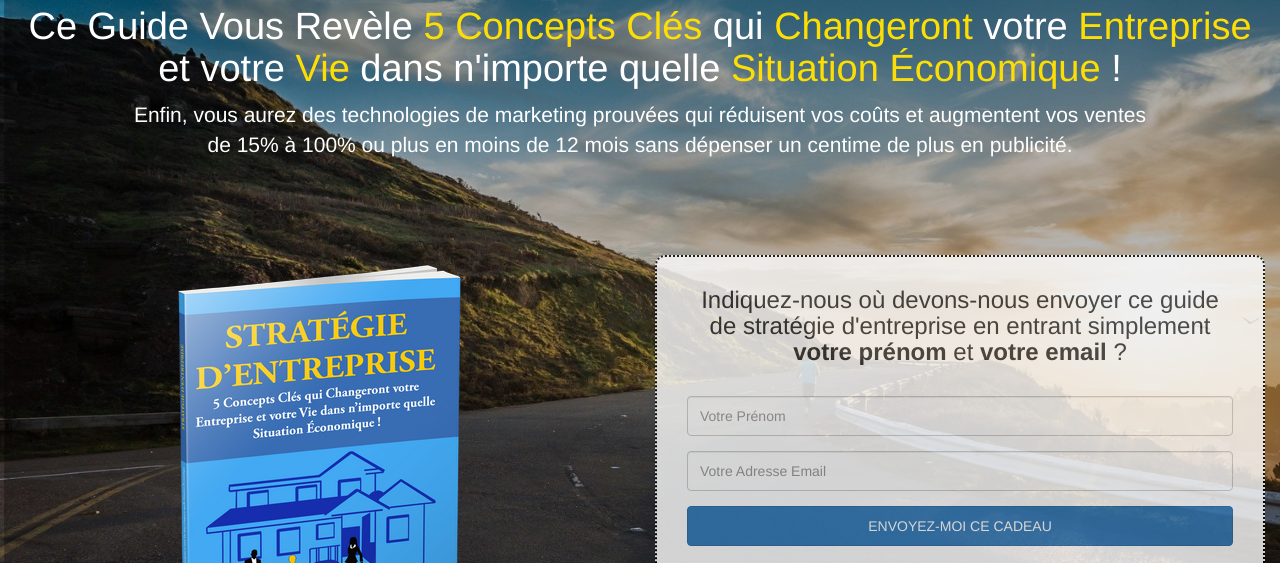
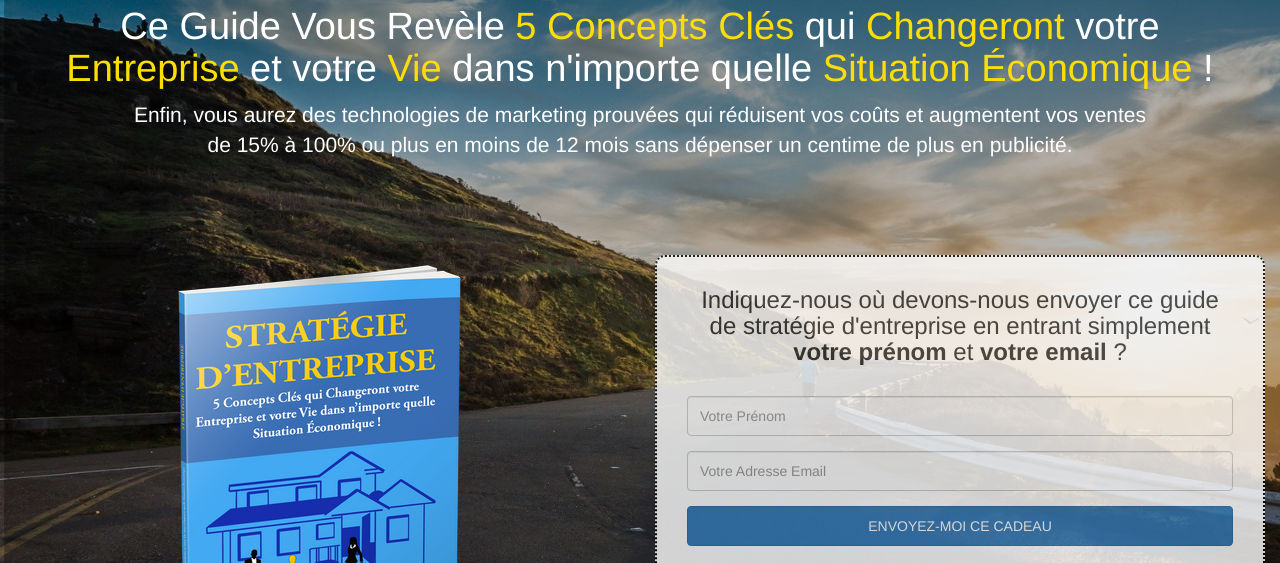
Before and after one commit to EchelonConsultingInternational/home, a plain HTML site: page index.html in a window 1280 px wide. Shown: the part 219-782 px from the top of the page. Drawn offline with nearby package versions, Linux system fonts and the light colour scheme.

Commit message:
Update index.html

```diff
--- a/index.html
+++ b/index.html
@@ -190,7 +190,7 @@ window.onload = function(){disableSelection(document.body);};
   <div class="col-md-12 text-center">
       <div style="padding: 80px 0 80px 0;">
       <p style="color: #ffffff;">Vous vendez des produits ou services ? Pour votre prochaine campagne marketing, <br />utilisez le <strong style="color: #FAB906;">Guide de STRAT&Eacute;GIE D'ENTREPRISE</strong>...</p>
-      <h1 style="color: #ffffff; font-size: 38px;">Ce Guide Vous Rev&egrave;le <span style="color: #FCDE05;">5 Concepts Cl&eacute;s</span> qui <span style="color: #FCDE05;">Changeront</span> votre <span style="color: #FCDE05;">Entreprise</span> et votre <span style="color: #FCDE05;">Vie</span> dans n'importe quelle <span style="color: #FCDE05;">Situation &Eacute;conomique</span> !</h1>
+      <h1 style="color: #ffffff; font-size: 38px;">Ce Guide Vous Rev&egrave;le <span style="color: #FCDE05;">5 Concepts Cl&eacute;s</span> qui <span style="color: #FCDE05;">Changeront</span> votre <br /><span style="color: #FCDE05;">Entreprise</span> et votre <span style="color: #FCDE05;">Vie</span> dans n'importe quelle <span style="color: #FCDE05;">Situation &Eacute;conomique</span> !</h1>
       <p style="color: #ffffff;">Enfin, vous aurez des technologies de marketing prouv&eacute;es qui r&eacute;duisent vos co&ucirc;ts et augmentent vos ventes <br />de 15% &agrave; 100% ou plus en moins de 12 mois sans d&eacute;penser un centime de plus en publicit&eacute;.</p>
       </div>
     </div><!-- col-md-12 -->
```
